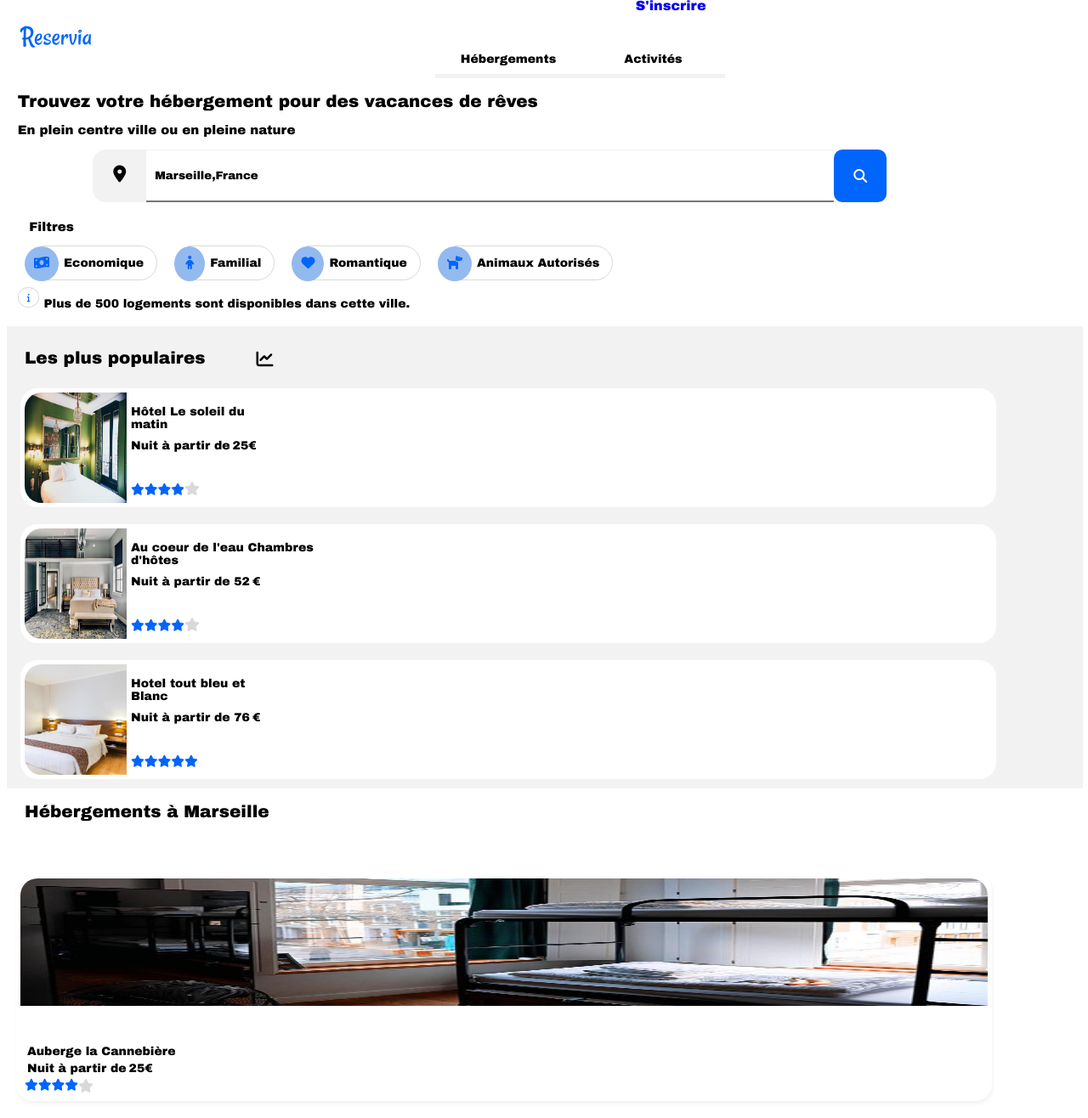
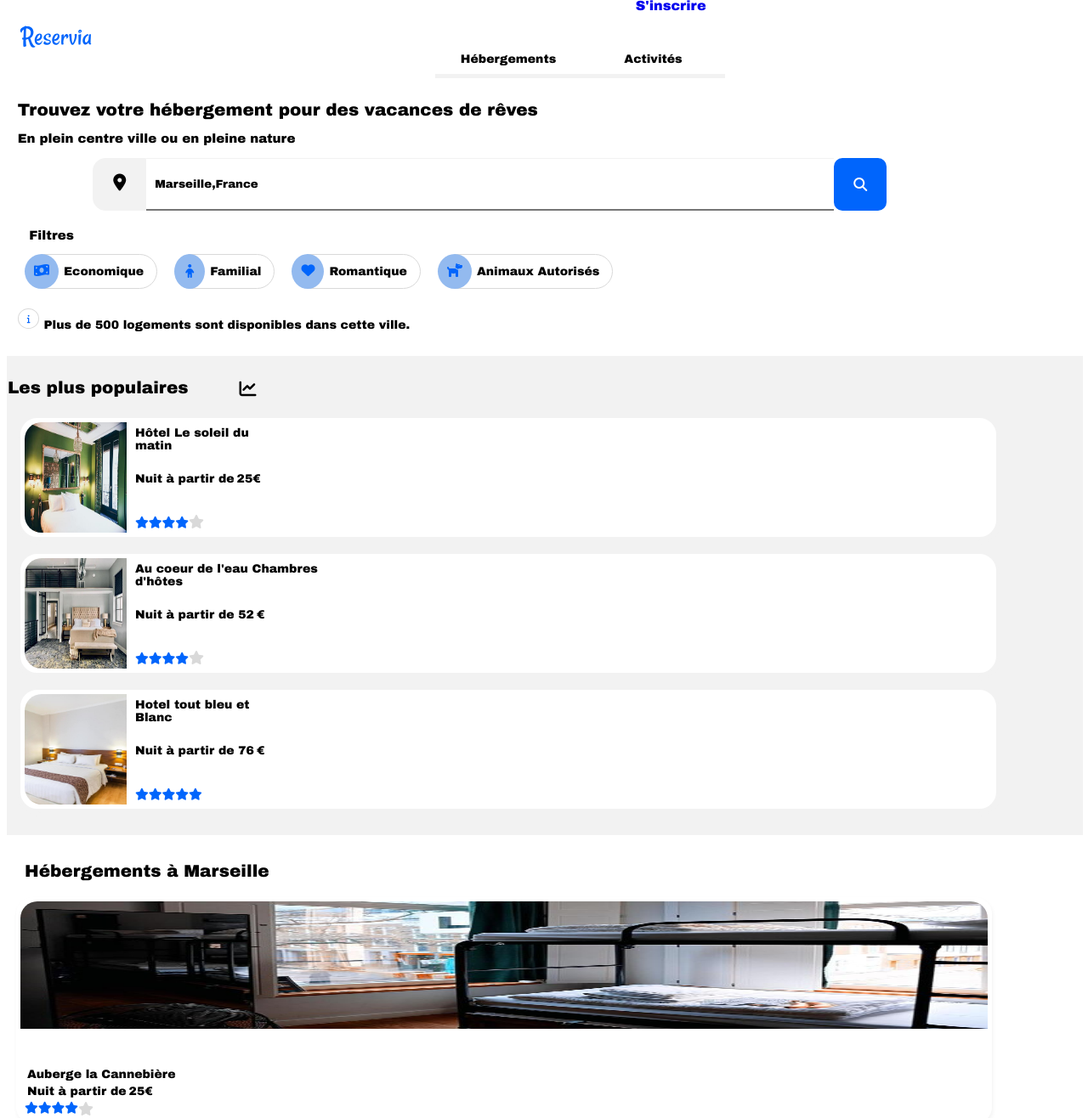
Before and after one commit to Tidushav3fun/CabaretKevin_-_27102020, a plain HTML site: page index.html in a window 1280 px wide. Shown: the top 1316 px of the page at 85% size. Drawn offline with Linux system fonts and the light colour scheme.

Commit message:
Correction de quelques erreurs

```diff
--- a/petite_resolution.css
+++ b/petite_resolution.css
@@ -93,8 +93,7 @@ header nav ul li a{
     flex-wrap: wrap;
     flex-direction: column;
     width: 100%;
-    margin-left: 1%;
-    margin-bottom: 0;
+    margin : 10px 0 0 1%;
 }
 
 .introduction h1 {
@@ -203,7 +202,7 @@ form {
 
 .filtres i {
     position: relative;
-    top: 15px;
+    top: 14px;
     left: 20px;
     height: 19px;
 }
@@ -233,7 +232,7 @@ form {
 }
 
 .familial {
-    padding: 11px 13px 11px 13px;
+    padding: 12px 13px 10px 13px;
     color: #0065FC;
     background-color: #93baef;
     border-radius: 90%;
@@ -255,7 +254,7 @@ form {
     width: 100%;
     flex-direction: row;
     justify-content: flex-start;
-    margin-bottom: 5px;
+    margin: 15px 0 15px 0;
 }
 
 .info p {
@@ -301,7 +300,7 @@ form {
 #marseille h2 {
     display: flex;
     width: 90%;
-    margin: 0 0 0 10px;
+    margin: 15px 0 5px 10px;
 }
 
 #marseille h3 {
@@ -335,9 +334,12 @@ form {
     flex-direction: column;
     background-color: #ffffff;
     border-radius: 20px;
-    margin-top: 5%;
 }
 
+.afficher
+{
+    font-size: 18px;
+}
 
 /* Les plus populaires */
 
@@ -356,10 +358,12 @@ form {
     border: solid 1px #f2f2f2;
     background-color: #f2f2f2;
     border-radius: 0;
+    padding-bottom: 20px;
 }
 
 #populaire h2 {
     display: flex;
+    margin-left:0;
 }
 
 #populaire a .textep {
@@ -367,13 +371,12 @@ form {
     flex-direction: column;
     border-radius: 0;
     box-shadow: none;
-    margin-left: 5px;
+    margin: 5px 0 0 10px;
 }
 
 #populaire h3 {
     display: flex;
     font-size: 14px;
-    margin: 0;
     width: 95%;
 }
 
@@ -414,6 +417,7 @@ form {
 #activite h2 {
     display: flex;
     width: 80%;
+    margin-left:20px;
 }
 
 .activite-marseille {
@@ -514,6 +518,10 @@ footer div {
     width: 80%;
 }
 
+footer ul {
+    padding-left:15px;
+}
+
 footer li {
     display: flex;
     color: black;
--- a/style.css
+++ b/style.css
@@ -218,7 +218,6 @@ form {
     left: 0;
 }
 
-
 .familial {
     padding: 11px 13px 11px 13px;
     color: #0065FC;
@@ -243,6 +242,7 @@ form {
     width: 100%;
     flex-direction: row;
     justify-content: flex-start;
+    margin-bottom: 15px;
 }
 
 .info p {
@@ -408,7 +408,7 @@ form {
 #activite h2 {
     display: flex;
     width: 100%;
-    margin-left: 40px;
+    margin: 15px 0 5px 40px;
 }
 
 .activite-marseille {
@@ -504,6 +504,7 @@ form {
     background-color: #f2f2f2;
     margin-top: 50px;
     flex-direction: row;
+    padding-bottom: 10px;
 }
 
 footer div {
```
Also changed, not shown: index.html (+1 -0 lines).
